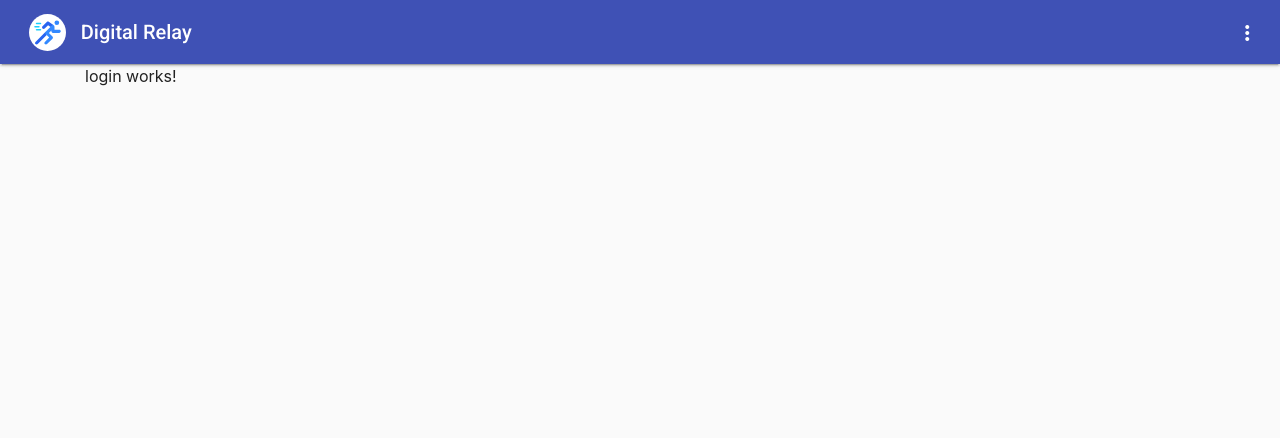
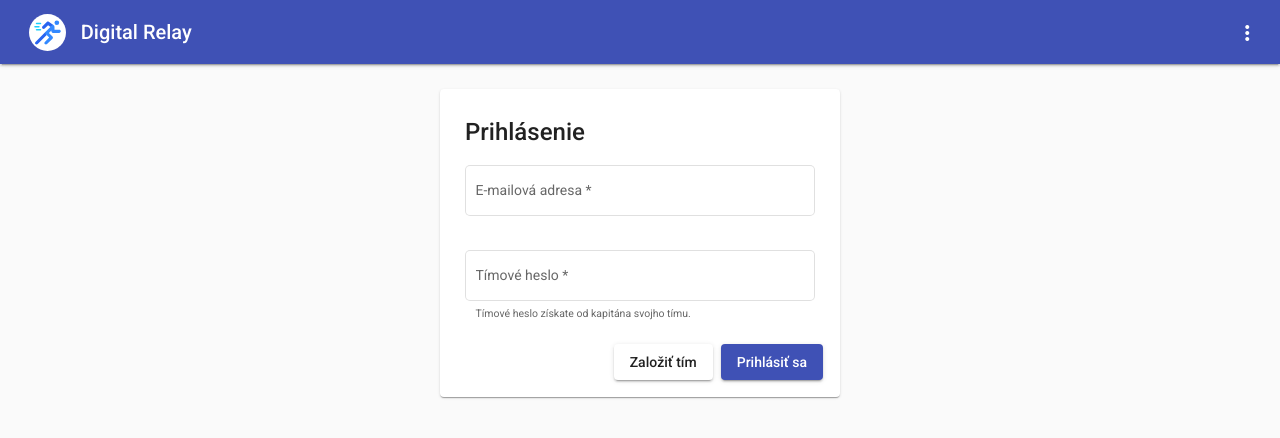
Before and after one commit to Digital-Relay/digital-relay-app, an Angular app: page /login in a window 1280 px wide. Shown: the top 438 px of the page. Built offline with nearby package versions, Linux system fonts and the light colour scheme.

Commit message:
add login form

```diff
--- a/src/app/auth/login/login.component.css
+++ b/src/app/auth/login/login.component.css
@@ -0,0 +1,11 @@
+mat-card {
+  max-width: 400px;
+  flex: auto;
+  padding: 25px;
+  margin-top: 25px;
+}
+
+mat-form-field {
+  margin-top: 15px;
+  display: block;
+}
--- a/src/app/auth/login/login.component.html
+++ b/src/app/auth/login/login.component.html
@@ -1 +1,25 @@
-<p>login works!</p>
+<!--suppress HtmlFormInputWithoutLabel -->
+<div class="d-flex justify-content-center align-items-center">
+  <mat-card>
+    <mat-card-title>Prihlásenie</mat-card-title>
+    <mat-card-content>
+      <form>
+        <mat-form-field appearance="outline">
+          <mat-label>E-mailová adresa</mat-label>
+          <input [formControl]="emailField" matInput placeholder="e@mail.com" required type="email">
+          <mat-error *ngIf="emailField.invalid">{{getErrorMessage()}}</mat-error>
+        </mat-form-field>
+        <mat-form-field appearance="outline">
+          <mat-label>Tímové heslo</mat-label>
+          <input [formControl]="passwordField" matInput placeholder="nbusr123" required type="password">
+          <mat-hint>Tímové heslo získate od kapitána svojho tímu.</mat-hint>
+          <mat-error *ngIf="passwordField.invalid">{{getErrorMessage()}}</mat-error>
+        </mat-form-field>
+      </form>
+    </mat-card-content>
+    <mat-card-actions align="end">
+      <a mat-raised-button routerLink="/register">Založiť tím</a>
+      <button color="primary" mat-raised-button>Prihlásiť sa</button>
+    </mat-card-actions>
+  </mat-card>
+</div>
--- a/src/app/auth/login/login.component.ts
+++ b/src/app/auth/login/login.component.ts
@@ -1,4 +1,5 @@
 import {Component, OnInit} from '@angular/core';
+import {FormControl, Validators} from '@angular/forms';
 
 @Component({
   selector: 'app-login',
@@ -6,11 +7,17 @@ import {Component, OnInit} from '@angular/core';
   styleUrls: ['./login.component.css']
 })
 export class LoginComponent implements OnInit {
-
-  constructor() {
-  }
+  emailField = new FormControl('', [Validators.required, Validators.email]);
+  passwordField = new FormControl('', [Validators.required]);
 
   ngOnInit(): void {
   }
 
+  getErrorMessage() {
+    if (this.emailField.hasError('required') || this.passwordField.hasError('required')) {
+      return 'Toto pole je povinné.';
+    }
+    return this.emailField.hasError('email') ? 'Neplatný e-mail.' : '';
+  }
+
 }
--- a/src/app/home/home.component.html
+++ b/src/app/home/home.component.html
@@ -1,6 +1,7 @@
 <header class="d-flex justify-content-center align-items-center">
   <div class="row">
     <div class="col-sm d-flex justify-content-center">
+      <!--suppress HtmlUnknownTarget -->
       <img alt="Digital Relay logo" src="assets/run-circle.svg">
     </div>
     <div class="col-sm d-flex flex-column justify-content-center align-items-center align-items-md-start">
@@ -12,7 +13,7 @@
       </div>
       <div class="row">
         <a class="mr-2" color="accent" mat-raised-button routerLink="/login">Prihlásiť sa</a>
-        <a class="mx-2" mat-stroked-button routerLink="/register">Registrovať tím</a>
+        <a class="mx-2" mat-stroked-button routerLink="/register">Založiť tím</a>
       </div>
     </div>
   </div>
```
Also changed, not shown: src/app/auth/auth.module.ts (+12 -1 lines).
